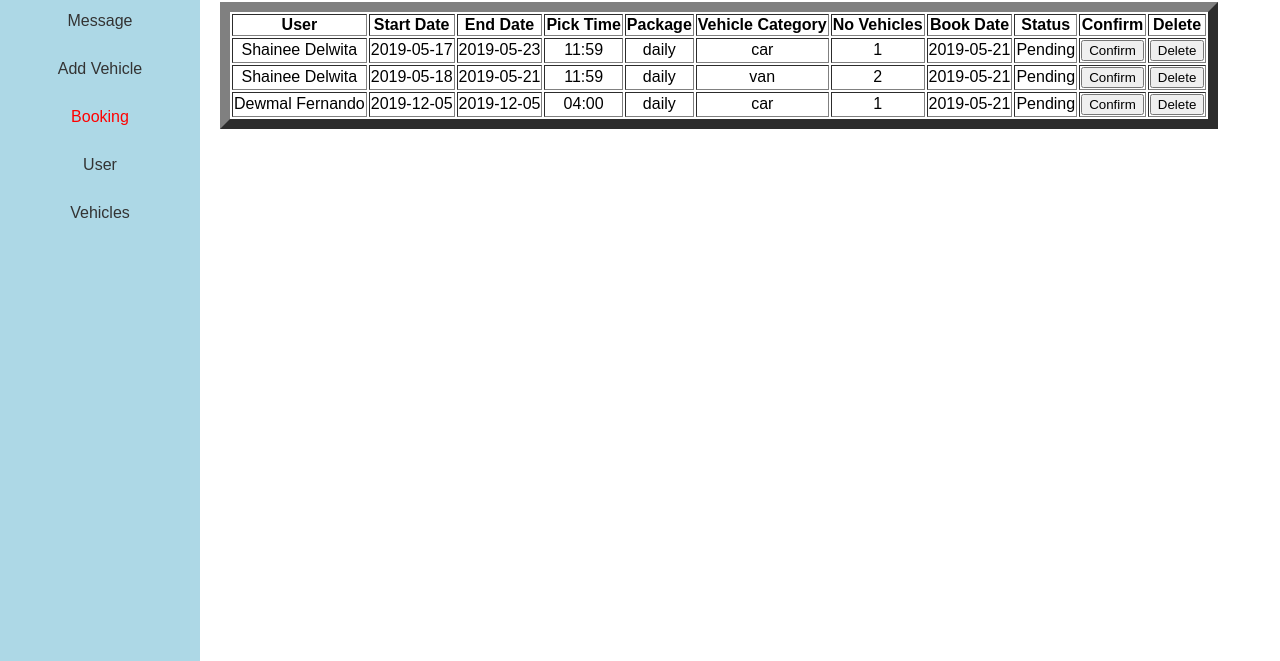
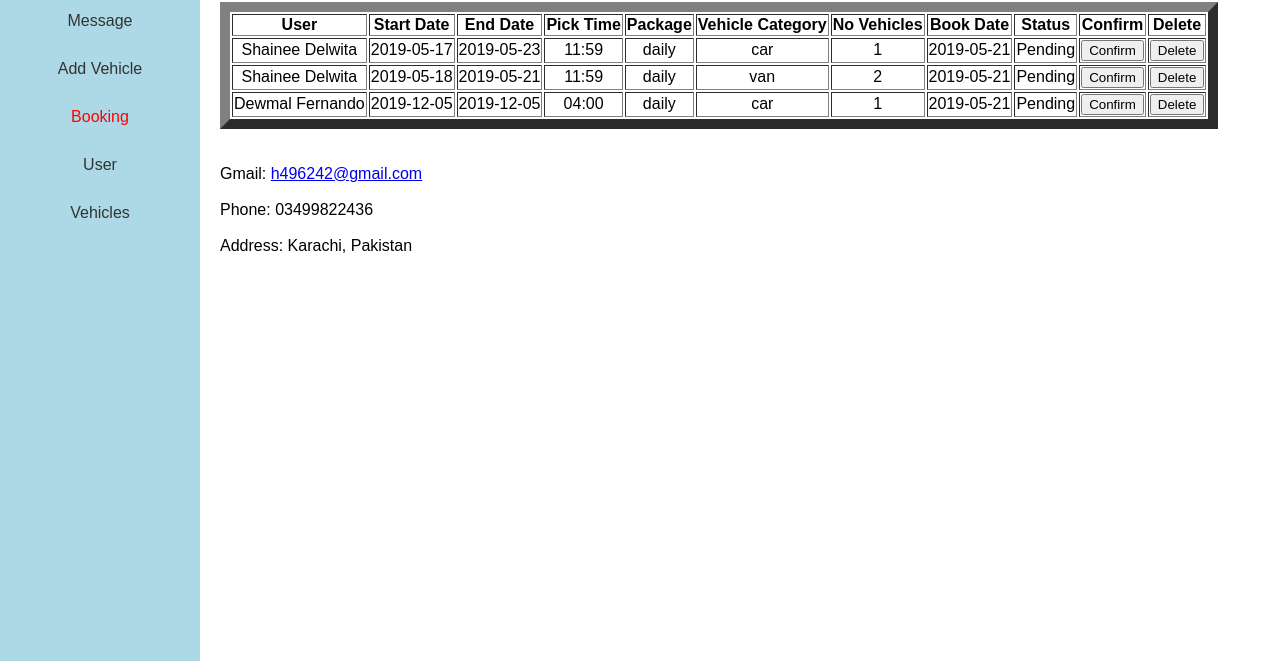
Before and after one commit to h496242/booking-details, a plain HTML site: page index.html in a window 1280 px wide. Shown: the part 139-800 px from the top of the page. Drawn offline with Linux system fonts and the light colour scheme.

Commit message:
add index.html

```diff
--- a/index.html
+++ b/index.html
@@ -91,11 +91,11 @@
                 </tr>
             </tbody>
         </table>
-
-   <footer>
-
-   </footer>
-
-
+        <div class="footer">
+            <br><br>
+            Gmail: <a href="h496242@gmail.com">h496242@gmail.com</a><br><br>
+            Phone: 03499822436 <br><br>
+            Address: Karachi, Pakistan
+        </div>
 </body>
 </html>
```
